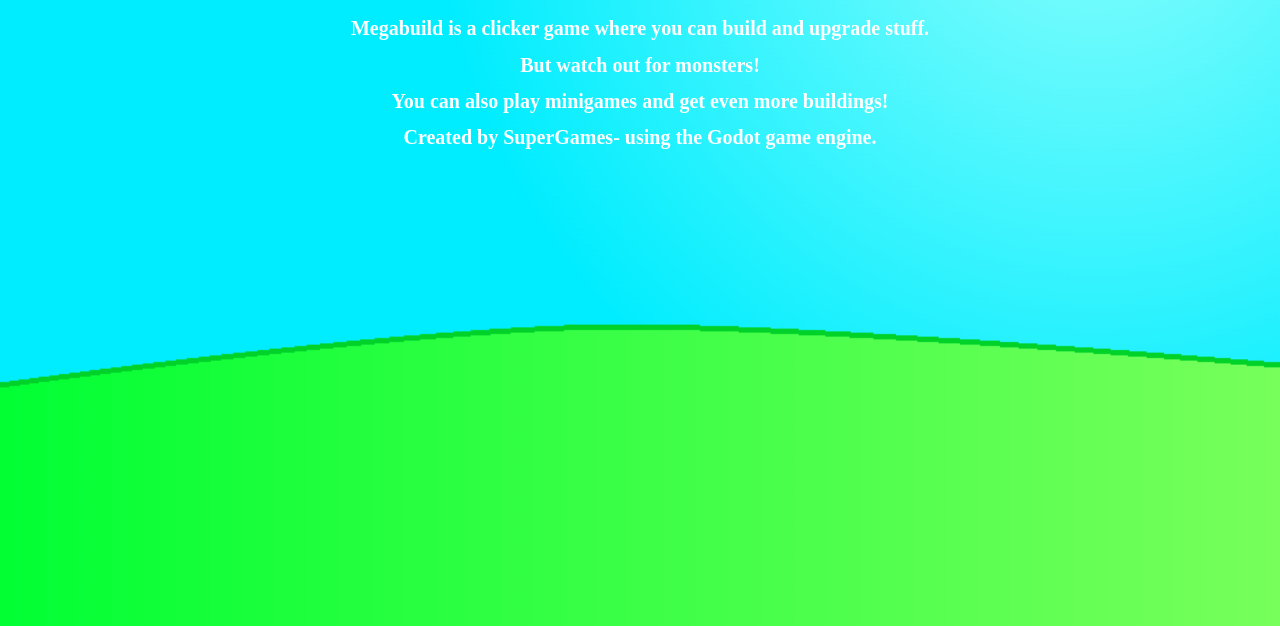
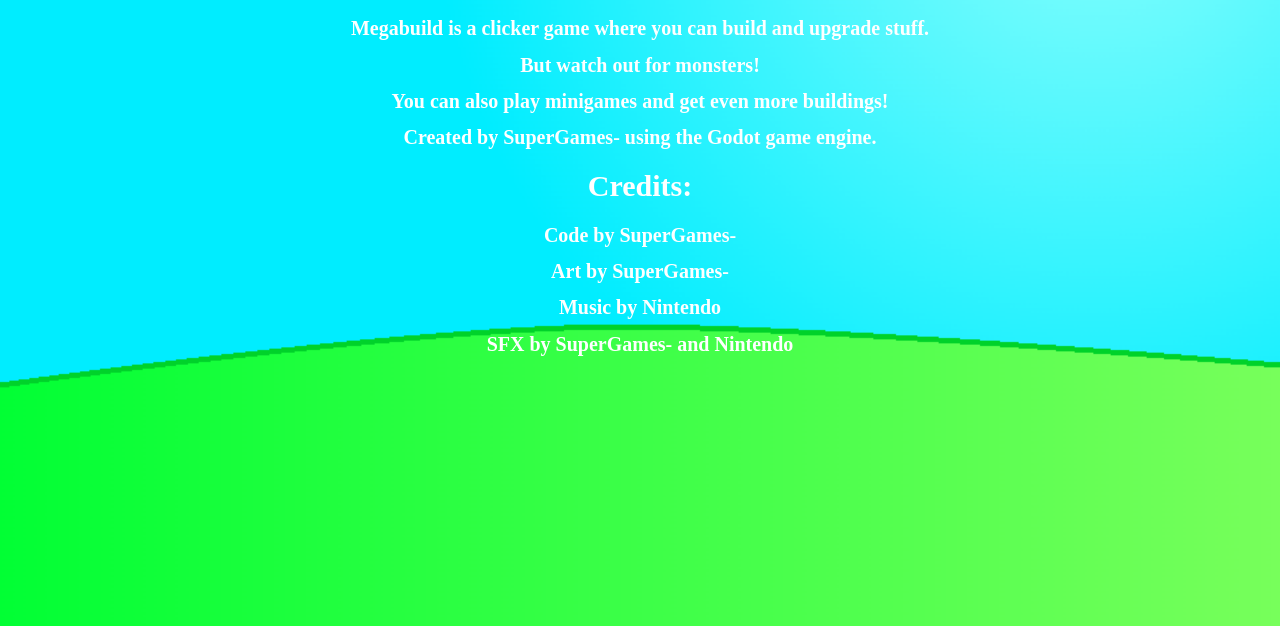
Before and after one commit to SuperGames-D/megabuild, a plain HTML site: page about.html in a window 1280 px wide. Shown: the part 190-816 px from the top of the page. Drawn offline with Linux system fonts and the light colour scheme.

Commit message:
Update about.html

```diff
--- a/about.html
+++ b/about.html
@@ -53,7 +53,11 @@
   <h1 style="color:white;font-size:20px;"> But watch out for monsters!</h1>
   <h1 style="color:white;font-size:20px;"> You can also play minigames and get even more buildings!</h1>
   <h1 style="color:white;font-size:20px;"> Created by SuperGames- using the Godot game engine.</h1>
-
+<h1 style="color:white;font-size:30px;"> Credits:</h1>
+<h1 style="color:white;font-size:20px;"> Code by SuperGames-</h1>
+<h1 style="color:white;font-size:20px;"> Art by SuperGames-</h1>
+<h1 style="color:white;font-size:20px;"> Music by Nintendo</h1>
+<h1 style="color:white;font-size:20px;"> SFX by SuperGames- and Nintendo</h1>
 </div>
 </body>
 </html>
```
